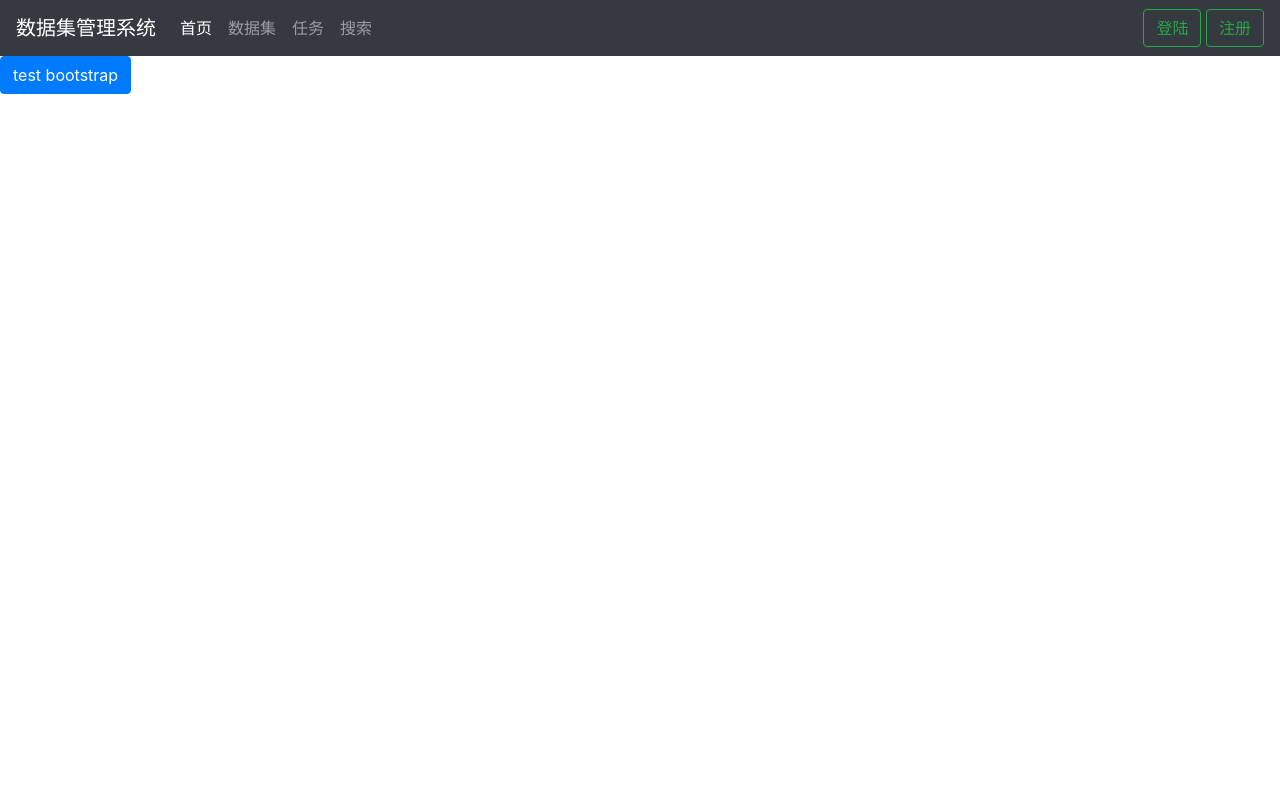
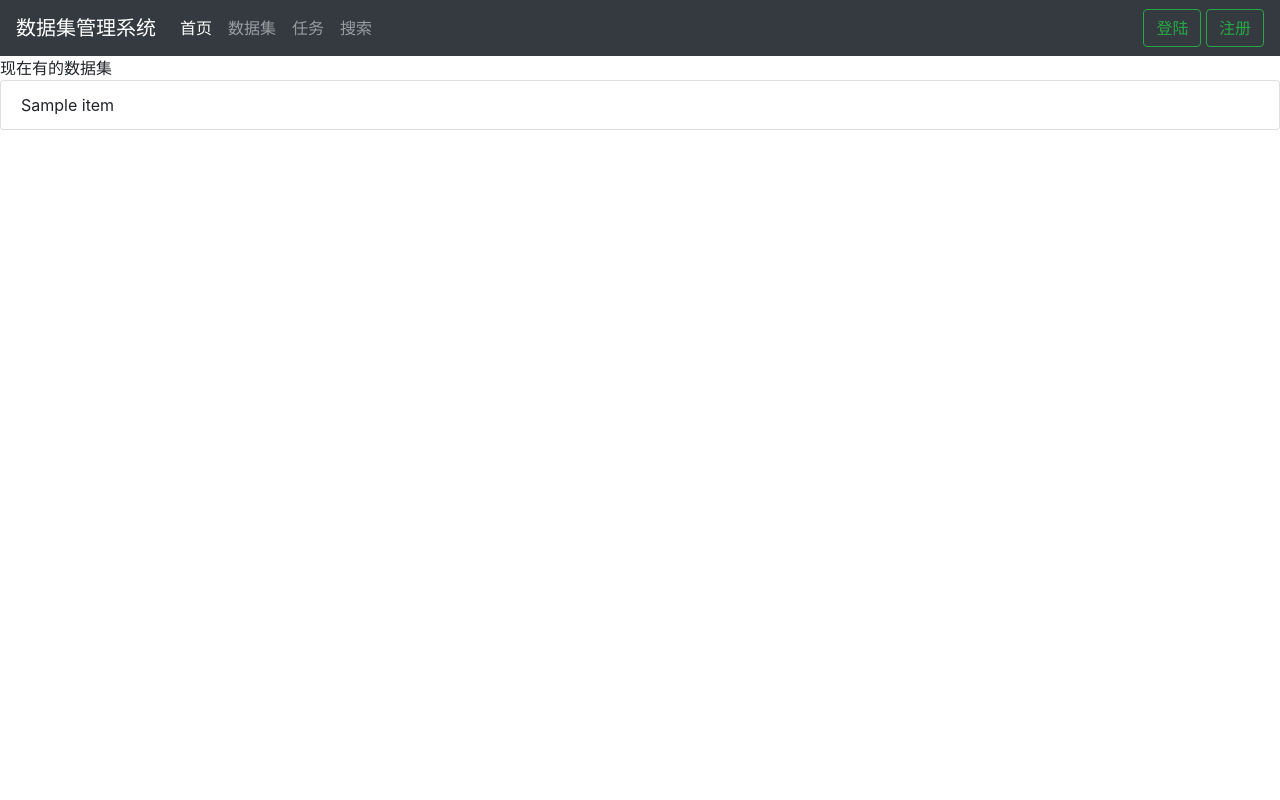
Before and after one commit to FingerBlack/DatasetContributionSystem, a Django app: template DatasetContributionSystem/homepage/templates/homepage/home.html in a window 1280 px wide. Run offline with Django 3.2, Linux system fonts and the light colour scheme; the template is opened without the code that fills it: most values are stand-ins (such as "Sample title", 1, 10 or a date in 2020); parts of the project's set-up code (start-up, migrations or seed data) failed here and were passed over; some libraries are stand-ins or nearby versions.

Commit message:
完成首页

```diff
--- a/DatasetContributionSystem/homepage/templates/homepage/home.html
+++ b/DatasetContributionSystem/homepage/templates/homepage/home.html
@@ -1,5 +1,10 @@
 {% extends 'base.html' %}
 {% block title %}test-title{% endblock %}
 {% block content %}
-<button type="button" class="btn btn-primary">test bootstrap</button>
+现在有的数据集
+<ul class="list-group">
+    {% for item in dataset %}
+    <li class="list-group-item">{{item.name}}</li>
+    {% endfor %}
+</ul>
 {% endblock %}
--- a/DatasetContributionSystem/homepage/views.py
+++ b/DatasetContributionSystem/homepage/views.py
@@ -1,6 +1,7 @@
 from django.shortcuts import render
+from .models import dataset
 
 # Create your views here.
 
 def index(request):
-    return render(request, 'homepage/home.html')
+    return render(request, 'homepage/home.html', {'dataset': dataset.objects.all()})
```
